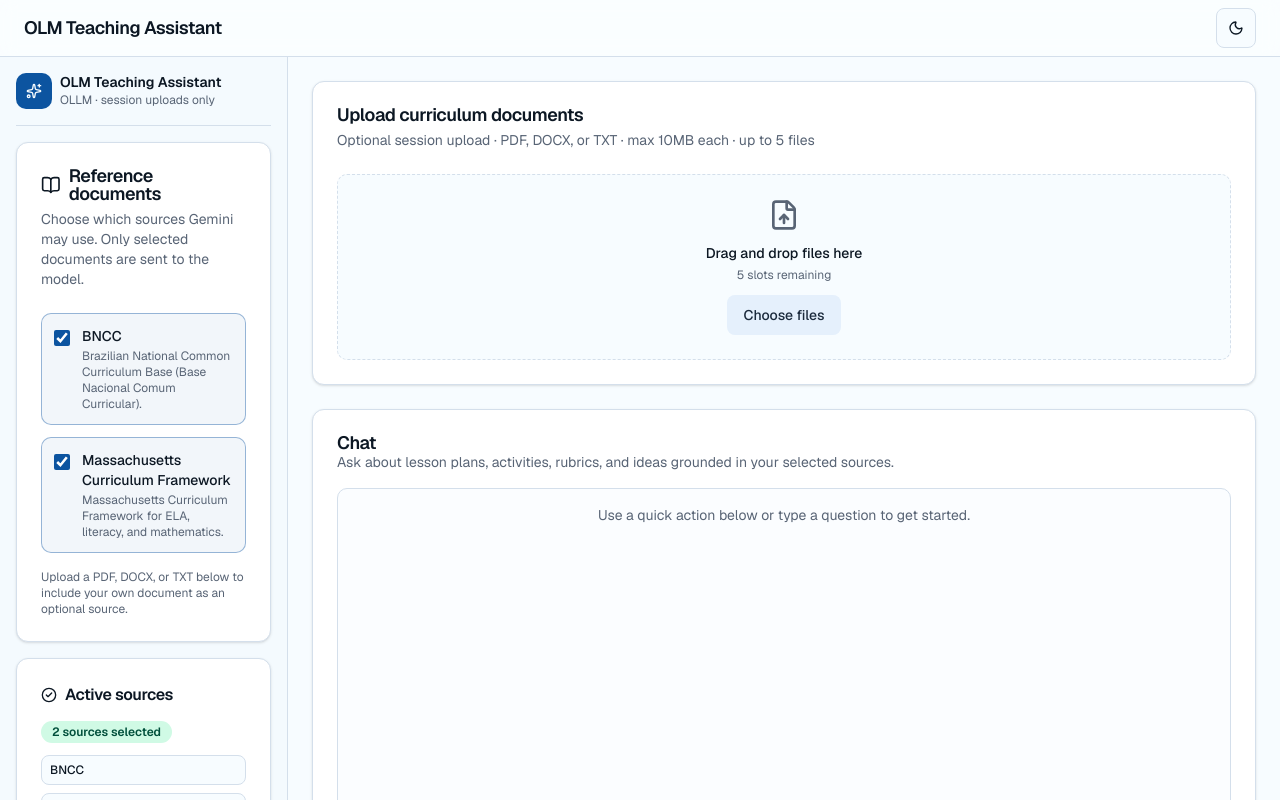
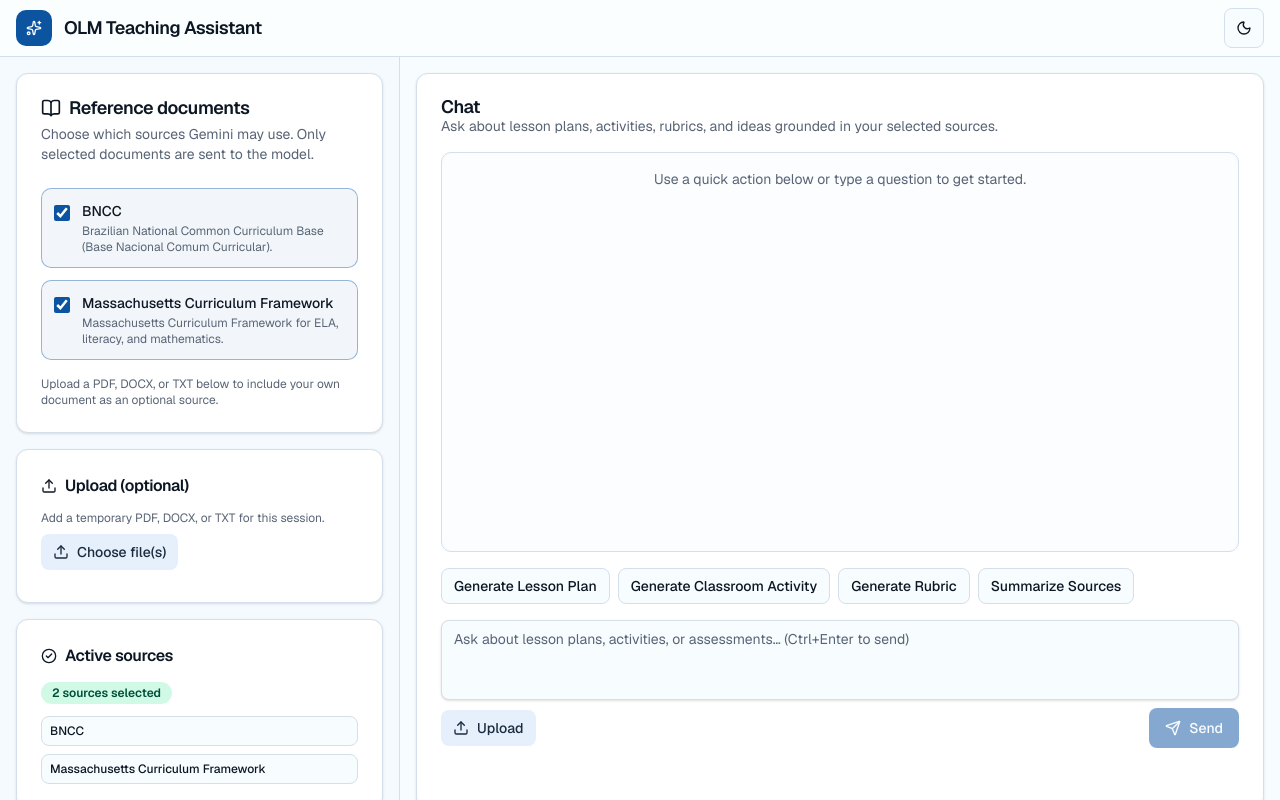
Before and after one commit to ianobraczka/ollm, a Next.js app: page / in a window 1280 px wide. Shown: the top 800 px of the page. Built offline with nearby package versions, Linux system fonts and the light colour scheme.

Commit message:
feat(ui): move uploads to sidebar and polish alerts
- Add compact sidebar upload section between sources and active docs
- Show uploaded filename as the selectable source label
- Auto-dismiss errors after 5s with an explicit close button
- Move app icon into the header and tighten spacing

```diff
--- a/src/components/AppShell.tsx
+++ b/src/components/AppShell.tsx
@@ -1,11 +1,11 @@
 "use client";
 
 import * as React from "react";
+import { Sparkles } from "lucide-react";
 
 import { ChatWindow } from "@/components/ChatWindow";
 import { ModeToggle } from "@/components/ModeToggle";
 import { Sidebar } from "@/components/Sidebar";
-import { UploadBox } from "@/components/UploadBox";
 import { getErrorMessage, readJsonResponse } from "@/lib/apiClient";
 import { BUILT_IN_DOCUMENTS } from "@/lib/builtInDocuments";
 import {
@@ -112,16 +112,6 @@ export function AppShell() {
     }
   }
 
-  function handleRemoveDocument(id: string) {
-    setDocuments((prev) => {
-      const next = prev.filter((doc) => doc.id !== id);
-      if (!next.some((doc) => doc.text.trim())) {
-        setUseUploadedDocument(false);
-      }
-      return next;
-    });
-  }
-
   async function handleSend(content: string) {
     if (!hasSelectedSources) {
       setChatError(NO_DOCUMENT_SELECTED_ERROR);
@@ -198,13 +188,18 @@ export function AppShell() {
   return (
     <div className="min-h-screen bg-background text-foreground">
       <header className="border-b border-border bg-card/50 backdrop-blur">
-        <div className="mx-auto flex max-w-7xl items-center justify-between gap-4 px-4 py-2 lg:px-6">
-          <h1 className="text-base font-semibold tracking-tight sm:text-lg">{APP_NAME}</h1>
+        <div className="mx-auto flex w-full max-w-[92rem] items-center justify-between gap-4 px-3 py-2 lg:px-4">
+          <div className="flex items-center gap-3">
+            <div className="flex h-9 w-9 items-center justify-center rounded-lg bg-primary text-primary-foreground">
+              <Sparkles className="h-4 w-4" />
+            </div>
+            <h1 className="text-base font-semibold tracking-tight sm:text-lg">{APP_NAME}</h1>
+          </div>
           <ModeToggle />
         </div>
       </header>
 
-      <div className="mx-auto flex max-w-7xl flex-col lg:flex-row">
+      <div className="mx-auto flex w-full max-w-[92rem] flex-col lg:flex-row">
         <Sidebar
           documents={documents}
           selectedBuiltInIds={selectedBuiltInIds}
@@ -213,21 +208,19 @@ export function AppShell() {
           onUseUploadedChange={setUseUploadedDocument}
           hasUploadedDocument={hasUploadedText}
           uploadedFileNames={uploadedFileNames}
-          onRemove={handleRemoveDocument}
+          isUploading={uploading}
+          onUpload={handleUpload}
         />
 
-        <main className="flex flex-1 flex-col gap-6 p-4 lg:p-6">
-          <UploadBox
-            documents={documents}
-            isUploading={uploading}
-            error={uploadError}
-            onUpload={handleUpload}
-          />
+        <main className="flex flex-1 flex-col gap-6 p-3 lg:p-4">
           <ChatWindow
             canChat={hasSelectedSources}
             messages={messages}
             isLoading={isLoading}
             error={chatError}
+            uploadError={uploadError}
+            isUploading={uploading}
+            onUpload={handleUpload}
             onSend={handleSend}
           />
         </main>
--- a/src/components/ChatWindow.tsx
+++ b/src/components/ChatWindow.tsx
@@ -1,6 +1,6 @@
 "use client";
 
-import { Download, Loader2, Send } from "lucide-react";
+import { Download, Loader2, Send, Upload, X } from "lucide-react";
 import * as React from "react";
 
 import { MessageBubble } from "@/components/MessageBubble";
@@ -16,6 +16,9 @@ type ChatWindowProps = {
   messages: ChatMessage[];
   isLoading: boolean;
   error: string | null;
+  uploadError: string | null;
+  isUploading: boolean;
+  onUpload: (files: File[]) => Promise<void>;
   onSend: (content: string) => Promise<void>;
 };
 
@@ -24,11 +27,17 @@ export function ChatWindow({
   messages,
   isLoading,
   error,
+  uploadError,
+  isUploading,
+  onUpload,
   onSend,
 }: ChatWindowProps) {
   const [input, setInput] = React.useState("");
+  const [visibleError, setVisibleError] = React.useState<string | null>(null);
+  const [visibleUploadError, setVisibleUploadError] = React.useState<string | null>(null);
   const bottomRef = React.useRef<HTMLDivElement>(null);
   const textareaRef = React.useRef<HTMLTextAreaElement>(null);
+  const fileInputRef = React.useRef<HTMLInputElement>(null);
 
   const streamingId = isLoading
     ? messages.filter((m) => m.role === "assistant").at(-1)?.id
@@ -38,12 +47,33 @@ export function ChatWindow({
     bottomRef.current?.scrollIntoView({ behavior: "smooth" });
   }, [messages, isLoading]);
 
+  React.useEffect(() => {
+    if (!error) return;
+    setVisibleError(error);
+    const t = window.setTimeout(() => setVisibleError(null), 5000);
+    return () => window.clearTimeout(t);
+  }, [error]);
+
+  React.useEffect(() => {
+    if (!uploadError) return;
+    setVisibleUploadError(uploadError);
+    const t = window.setTimeout(() => setVisibleUploadError(null), 5000);
+    return () => window.clearTimeout(t);
+  }, [uploadError]);
+
   async function submit() {
     const trimmed = input.trim();
     if (!trimmed || isLoading || !canChat) return;
     setInput("");
     await onSend(trimmed);
     textareaRef.current?.focus();
+  }
+
+  async function handlePickFiles(e: React.ChangeEvent<HTMLInputElement>) {
+    const files = e.target.files ? Array.from(e.target.files) : [];
+    e.target.value = "";
+    if (files.length === 0) return;
+    await onUpload(files);
   }
 
   function exportLastAssistant() {
@@ -112,10 +142,32 @@ export function ChatWindow({
           </div>
         </ScrollArea>
 
-        {error && (
-          <p className="rounded-md border border-destructive/30 bg-destructive/10 p-3 text-sm text-destructive">
-            {error}
-          </p>
+        {visibleUploadError && (
+          <div className="relative rounded-md border border-destructive/30 bg-destructive/10 p-3 text-sm text-destructive">
+            <button
+              type="button"
+              className="absolute right-2 top-2 rounded p-1 text-destructive/80 hover:bg-destructive/10 hover:text-destructive"
+              aria-label="Dismiss"
+              onClick={() => setVisibleUploadError(null)}
+            >
+              <X className="h-4 w-4" />
+            </button>
+            {visibleUploadError}
+          </div>
+        )}
+
+        {visibleError && (
+          <div className="relative rounded-md border border-destructive/30 bg-destructive/10 p-3 text-sm text-destructive">
+            <button
+              type="button"
+              className="absolute right-2 top-2 rounded p-1 text-destructive/80 hover:bg-destructive/10 hover:text-destructive"
+              aria-label="Dismiss"
+              onClick={() => setVisibleError(null)}
+            >
+              <X className="h-4 w-4" />
+            </button>
+            {visibleError}
+          </div>
         )}
 
         <QuickActions
@@ -152,7 +204,36 @@ export function ChatWindow({
               }
             }}
           />
-          <div className="flex justify-end">
+          <div className="flex items-center justify-between gap-2">
+            <div>
+              <Button
+                type="button"
+                variant="secondary"
+                size="sm"
+                disabled={isUploading}
+                onClick={() => fileInputRef.current?.click()}
+              >
+                {isUploading ? (
+                  <>
+                    <Loader2 className="animate-spin" />
+                    Uploading…
+                  </>
+                ) : (
+                  <>
+                    <Upload className="h-4 w-4" />
+                    Upload
+                  </>
+                )}
+              </Button>
+              <input
+                ref={fileInputRef}
+                type="file"
+                multiple
+                className="hidden"
+                accept=".pdf,.docx,.txt,application/pdf,application/vnd.openxmlformats-officedocument.wordprocessingml.document,text/plain"
+                onChange={handlePickFiles}
+              />
+            </div>
             <Button type="submit" disabled={!canChat || isLoading || !input.trim()}>
               {isLoading ? (
                 <>
--- a/src/components/Sidebar.tsx
+++ b/src/components/Sidebar.tsx
@@ -1,14 +1,13 @@
 "use client";
 
-import { CheckCircle2, FileText, Sparkles, X } from "lucide-react";
+import * as React from "react";
+import { CheckCircle2, Upload } from "lucide-react";
 
 import { DocumentSelector } from "@/components/DocumentSelector";
 import { Badge } from "@/components/ui/badge";
 import { Button } from "@/components/ui/button";
 import { Card, CardContent, CardHeader, CardTitle } from "@/components/ui/card";
-import { Separator } from "@/components/ui/separator";
 import { BUILT_IN_DOCUMENTS } from "@/lib/builtInDocuments";
-import { APP_NAME, MAX_DOCUMENTS } from "@/lib/constants";
 import type { ParsedDocument } from "@/types/chat";
 
 type SidebarProps = {
@@ -19,7 +18,8 @@ type SidebarProps = {
   onUseUploadedChange: (value: boolean) => void;
   hasUploadedDocument: boolean;
   uploadedFileNames: string[];
-  onRemove: (id: string) => void;
+  isUploading: boolean;
+  onUpload: (files: File[]) => Promise<void>;
 };
 
 export function Sidebar({
@@ -30,27 +30,24 @@ export function Sidebar({
   onUseUploadedChange,
   hasUploadedDocument,
   uploadedFileNames,
-  onRemove,
+  isUploading,
+  onUpload,
 }: SidebarProps) {
   const hasUpload = documents.length > 0;
   const selectedBuiltIns = BUILT_IN_DOCUMENTS.filter((d) => selectedBuiltInIds.includes(d.id));
   const activeSourceCount =
     selectedBuiltIns.length + (useUploadedDocument && hasUpload ? 1 : 0);
+  const fileInputRef = React.useRef<HTMLInputElement>(null);
+
+  async function handlePickFiles(e: React.ChangeEvent<HTMLInputElement>) {
+    const files = e.target.files ? Array.from(e.target.files) : [];
+    e.target.value = "";
+    if (files.length === 0) return;
+    await onUpload(files);
+  }
 
   return (
-    <aside className="flex h-full w-full flex-col gap-4 border-r border-border bg-muted/30 p-4 lg:w-72 lg:shrink-0">
-      <div className="flex items-center gap-2">
-        <div className="flex h-9 w-9 items-center justify-center rounded-lg bg-primary text-primary-foreground">
-          <Sparkles className="h-4 w-4" />
-        </div>
-        <div>
-          <p className="text-sm font-semibold leading-tight">{APP_NAME}</p>
-          <p className="text-xs text-muted-foreground">OLLM · session uploads only</p>
-        </div>
-      </div>
-
-      <Separator />
-
+    <aside className="flex h-full w-full flex-col gap-4 border-r border-border bg-muted/30 p-4 lg:w-[calc(var(--spacing)*100)] lg:shrink-0">
       <DocumentSelector
         selectedBuiltInIds={selectedBuiltInIds}
         onBuiltInChange={onBuiltInChange}
@@ -59,6 +56,38 @@ export function Sidebar({
         hasUploadedDocument={hasUploadedDocument}
         uploadedFileNames={uploadedFileNames}
       />
+
+      <Card>
+        <CardHeader className="pb-3">
+          <CardTitle className="flex items-center gap-2 text-base">
+            <Upload className="h-4 w-4" />
+            Upload (optional)
+          </CardTitle>
+        </CardHeader>
+        <CardContent className="space-y-2">
+          <p className="text-xs text-muted-foreground">
+            Add a temporary PDF, DOCX, or TXT for this session.
+          </p>
+          <Button
+            type="button"
+            variant="secondary"
+            size="sm"
+            disabled={isUploading}
+            onClick={() => fileInputRef.current?.click()}
+          >
+            <Upload className="h-4 w-4" />
+            {isUploading ? "Uploading…" : "Choose file(s)"}
+          </Button>
+          <input
+            ref={fileInputRef}
+            type="file"
+            multiple
+            className="hidden"
+            accept=".pdf,.docx,.txt,application/pdf,application/vnd.openxmlformats-officedocument.wordprocessingml.document,text/plain"
+            onChange={handlePickFiles}
+          />
+        </CardContent>
+      </Card>
 
       <Card>
         <CardHeader className="pb-3">
@@ -84,7 +113,11 @@ export function Sidebar({
                 ))}
                 {useUploadedDocument && hasUpload && (
                   <li className="rounded-md border border-border bg-background px-2 py-1.5 text-xs font-medium">
-                    Uploaded document
+                    {uploadedFileNames.length > 0
+                      ? uploadedFileNames.length === 1
+                        ? uploadedFileNames[0]
+                        : `Uploads (${uploadedFileNames.length}): ${uploadedFileNames.join(", ")}`
+                      : "Uploaded document"}
                   </li>
                 )}
               </ul>
@@ -96,51 +129,6 @@ export function Sidebar({
           )}
         </CardContent>
       </Card>
-
-      <Card>
-        <CardHeader className="pb-3">
-          <CardTitle className="flex items-center gap-2 text-base">
-            <FileText className="h-4 w-4" />
-            Session uploads
-          </CardTitle>
-        </CardHeader>
-        <CardContent className="space-y-3">
-          {hasUpload ? (
-            <>
-              <Badge variant="secondary">
-                {documents.length} / {MAX_DOCUMENTS} in memory
-              </Badge>
-              <ul className="max-h-40 space-y-2 overflow-y-auto">
-                {documents.map((doc) => (
-                  <li
-                    key={doc.id}
-                    className="flex items-start gap-2 rounded-md border border-border bg-background p-2"
-                  >
-                    <p className="min-w-0 flex-1 break-all text-xs font-medium">{doc.fileName}</p>
-                    <Button
-                      type="button"
-                      variant="ghost"
-                      size="icon"
-                      className="h-7 w-7 shrink-0"
-                      aria-label={`Remove ${doc.fileName}`}
-                      onClick={() => onRemove(doc.id)}
-                    >
-                      <X className="h-3.5 w-3.5" />
-                    </Button>
-                  </li>
-                ))}
-              </ul>
-            </>
-          ) : (
-            <p className="text-sm text-muted-foreground">
-              Optional: upload up to {MAX_DOCUMENTS} files (PDF, DOCX, TXT).
-            </p>
-          )}
-          <p className="text-xs text-muted-foreground">
-            Built-in frameworks ship with the app. Uploads are not saved to a database.
-          </p>
-        </CardContent>
-      </Card>
     </aside>
   );
 }
```
Also changed, not shown: src/components/DocumentSelector.tsx (+8 -2 lines).
